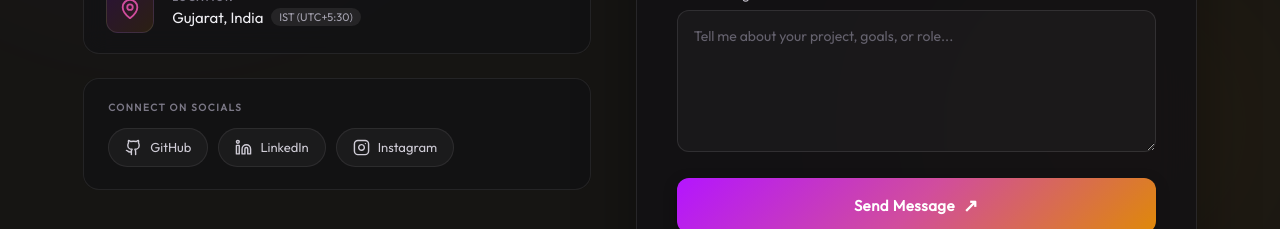
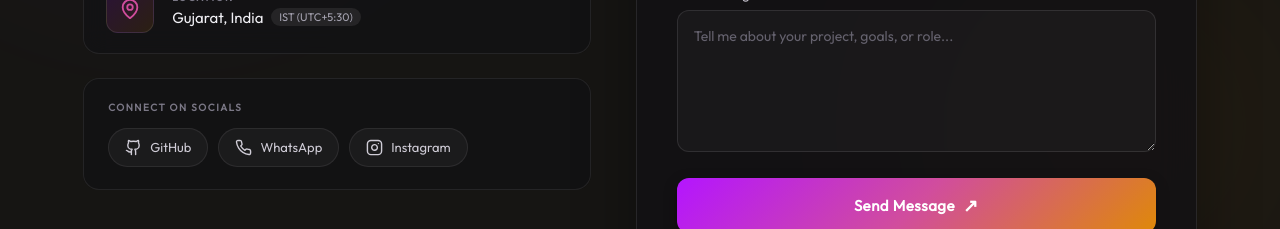
Before and after one commit to SacHiN814358/portfolio-react, a React (Vite) app: page / in a window 1280 px wide. Shown: the part 7100-7329 px from the top of the page. Built offline with nearby package versions, Linux system fonts and the light colour scheme; no server answers.

Commit message:
Update social links with active GitHub, WhatsApp and Instagram profile URLs

```diff
--- a/src/components/Contact/Contact.jsx
+++ b/src/components/Contact/Contact.jsx
@@ -172,22 +172,20 @@
                         <div className="contact-social-section">
                             <span className="social-heading">CONNECT ON SOCIALS</span>
                             <div className="social-pills">
-                                <a href="https://github.com/" target="_blank" rel="noopener noreferrer" className="social-pill">
+                                <a href="https://github.com/SacHiN814358" target="_blank" rel="noopener noreferrer" className="social-pill">
                                     <svg width="17" height="17" viewBox="0 0 24 24" fill="none" stroke="currentColor" strokeWidth="2" strokeLinecap="round" strokeLinejoin="round">
                                         <path d="M15 22v-4a4.8 4.8 0 0 0-1-3.5c3 0 6-2 6-5.5.08-1.25-.27-2.48-1-3.5.28-1.15.28-2.35 0-3.5 0 0-1 0-3 1.5-2.64-.5-5.36-.5-8 0C6 2 5 2 5 2c-.3 1.15-.3 2.35 0 3.5A5.403 5.403 0 0 0 4 9c0 3.5 3 5.5 6 5.5-.39.49-.68 1.05-.85 1.65-.17.6-.22 1.23-.15 1.85v4"></path>
                                         <path d="M9 18c-4.51 2-5-2-7-2"></path>
                                     </svg>
                                     <span>GitHub</span>
                                 </a>
-                                <a href="https://linkedin.com/" target="_blank" rel="noopener noreferrer" className="social-pill">
+                                <a href="https://wa.me/919913629460" target="_blank" rel="noopener noreferrer" className="social-pill">
                                     <svg width="17" height="17" viewBox="0 0 24 24" fill="none" stroke="currentColor" strokeWidth="2" strokeLinecap="round" strokeLinejoin="round">
-                                        <path d="M16 8a6 6 0 0 1 6 6v7h-4v-7a2 2 0 0 0-2-2 2 2 0 0 0-2 2v7h-4v-7a6 6 0 0 1 6-6z"></path>
-                                        <rect x="2" y="9" width="4" height="12"></rect>
-                                        <circle cx="4" cy="4" r="2"></circle>
+                                        <path d="M22 16.92v3a2 2 0 0 1-2.18 2 19.79 19.79 0 0 1-8.63-3.07 19.5 19.5 0 0 1-6-6 19.79 19.79 0 0 1-3.07-8.67A2 2 0 0 1 4.11 2h3a2 2 0 0 1 2 1.72 12.84 12.84 0 0 0 .7 2.81 2 2 0 0 1-.45 2.11L8.09 9.91a16 16 0 0 0 6 6l1.27-1.27a2 2 0 0 1 2.11-.45 12.84 12.84 0 0 0 2.81.7A2 2 0 0 1 22 16.92z"></path>
                                     </svg>
-                                    <span>LinkedIn</span>
+                                    <span>WhatsApp</span>
                                 </a>
-                                <a href="https://instagram.com/" target="_blank" rel="noopener noreferrer" className="social-pill">
+                                <a href="https://www.instagram.com/sachiin._15" target="_blank" rel="noopener noreferrer" className="social-pill">
                                     <svg width="17" height="17" viewBox="0 0 24 24" fill="none" stroke="currentColor" strokeWidth="2" strokeLinecap="round" strokeLinejoin="round">
                                         <rect width="20" height="20" x="2" y="2" rx="5" ry="5"></rect>
                                         <path d="M16 11.37A4 4 0 1 1 12.63 8 4 4 0 0 1 16 11.37z"></path>
--- a/src/components/Footer/Footer.jsx
+++ b/src/components/Footer/Footer.jsx
@@ -34,7 +34,7 @@
           <div className="footer-socials">
 
             <a
-              href="https://github.com/"
+              href="https://github.com/SacHiN814358"
               target="_blank"
               rel="noopener noreferrer"
               aria-label="GitHub"
@@ -67,7 +67,7 @@
             </a>
 
             <a
-              href="https://instagram.com/"
+              href="https://www.instagram.com/sachiin._15"
               target="_blank"
               rel="noopener noreferrer"
               aria-label="Instagram"
```
